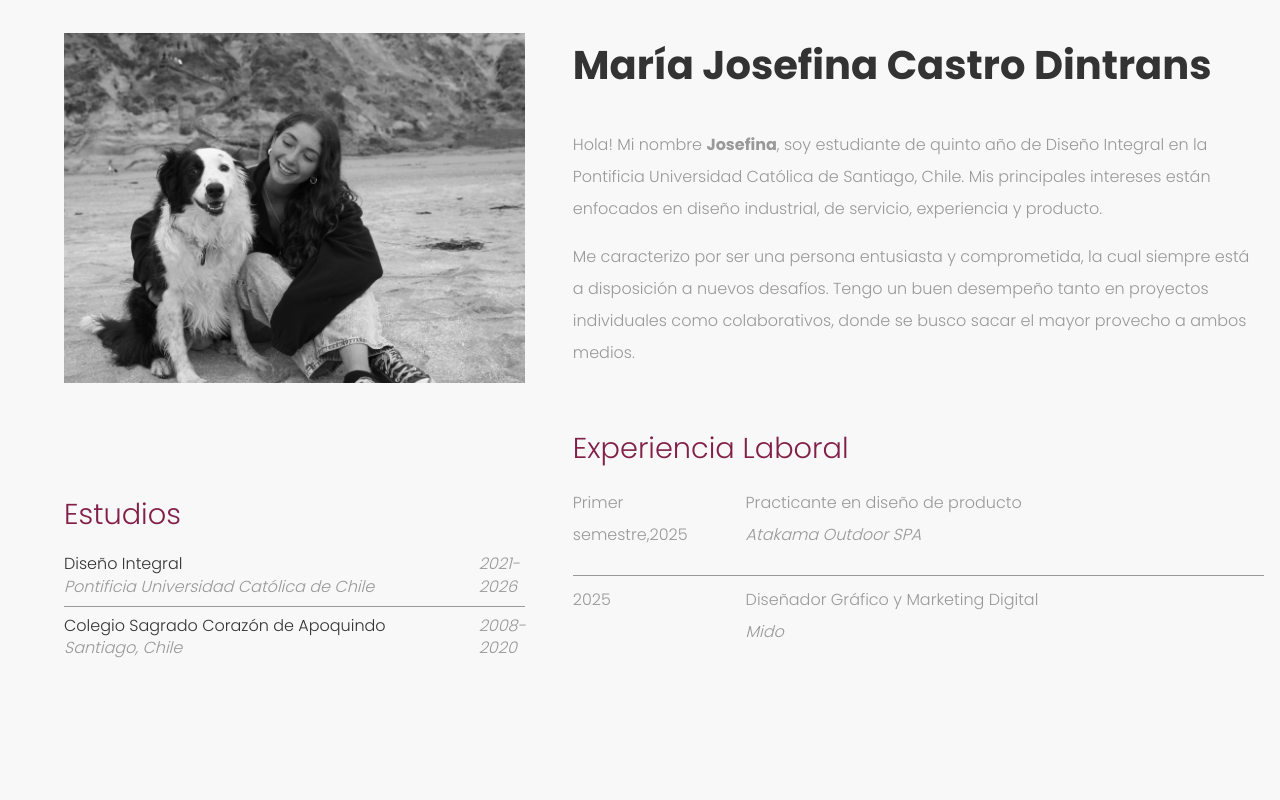
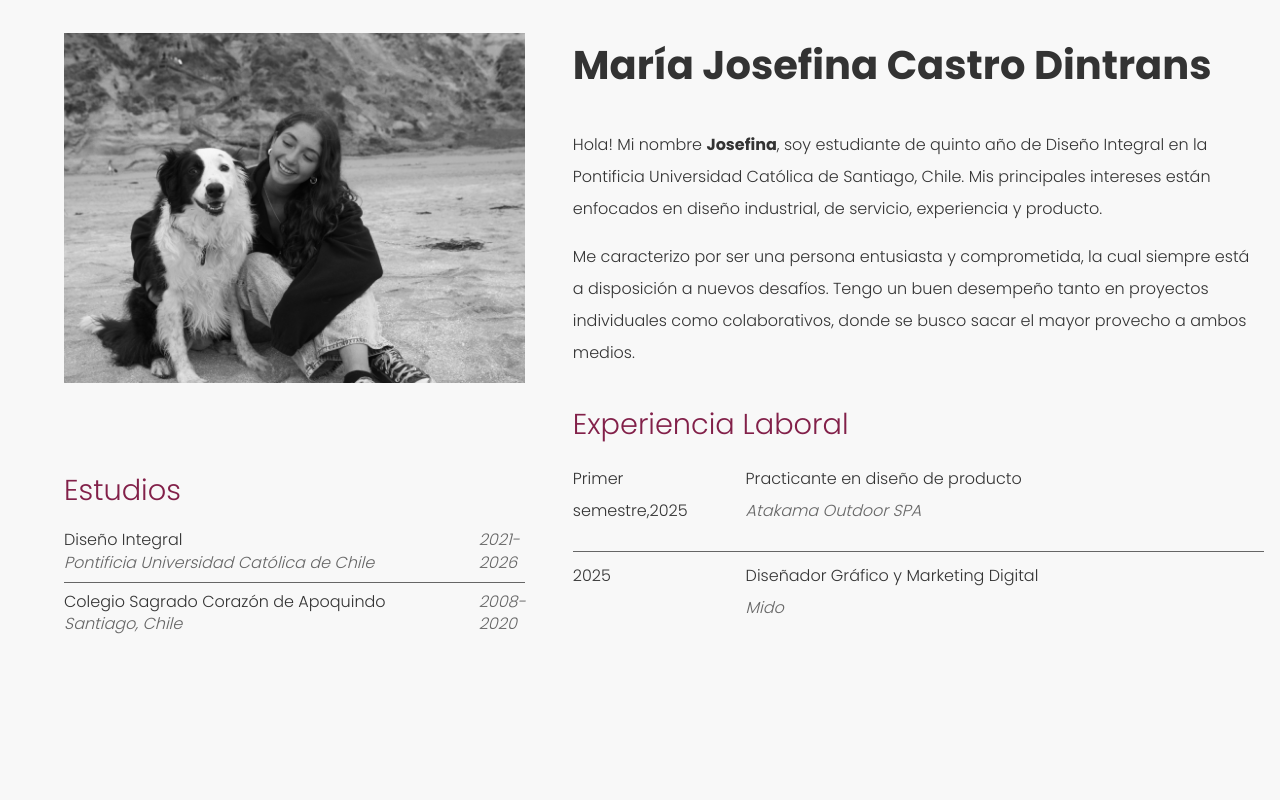
Before and after one commit to josecastrod/Portafolio, a plain HTML site: page index.html in a window 1280 px wide. Shown: the part 720-1520 px from the top of the page. Drawn offline with Linux system fonts and the light colour scheme.

Commit message:
Restore and update styles in style.css
Restored and modified CSS variables, styles, and layout for various components including header, footer, and project sections.

```diff
--- a/style.css
+++ b/style.css
@@ -2,7 +2,7 @@
     /* Colores */
     --bg-light: #f8f8f8;       /* Fondo principal muy claro */
     --fg-dark: #333333;        /* Texto principal */
-    --fg-thin: #999999;        /* Texto secundario y líneas finas */
+    --fg-thin:#666666;        /* Texto secundario y líneas finas */
     --accent-color: #822049;   /* Vino*/
     --bg-white: #ffffff;       /* Blanco*/
 
@@ -527,17 +527,14 @@ body {
     margin-bottom: 0.5rem;
 }
 
+/* style.css - Fragmento home-about-text p (Alrededor de la línea 700) */
 .home-about-text p {
     font-size: 1rem;
     line-height: 2;
-    color: var(--fg-thin);
+    color: var(--fg-dark); /* CAMBIO: Usamos fg-dark (#333333) en lugar de fg-thin */
     margin-bottom: 1rem;
     font-weight: 300;
     max-width: none;
-}
-
-.cv-details-section {
-    padding-top: 1.5rem;
 }
 
 .cv-item {
@@ -821,4 +818,5 @@ body {
         opacity: 4;
         transform: scale(0.4); /* Termina en el tamaño normal (efecto de zoom in) */
     }
+
 }
```
